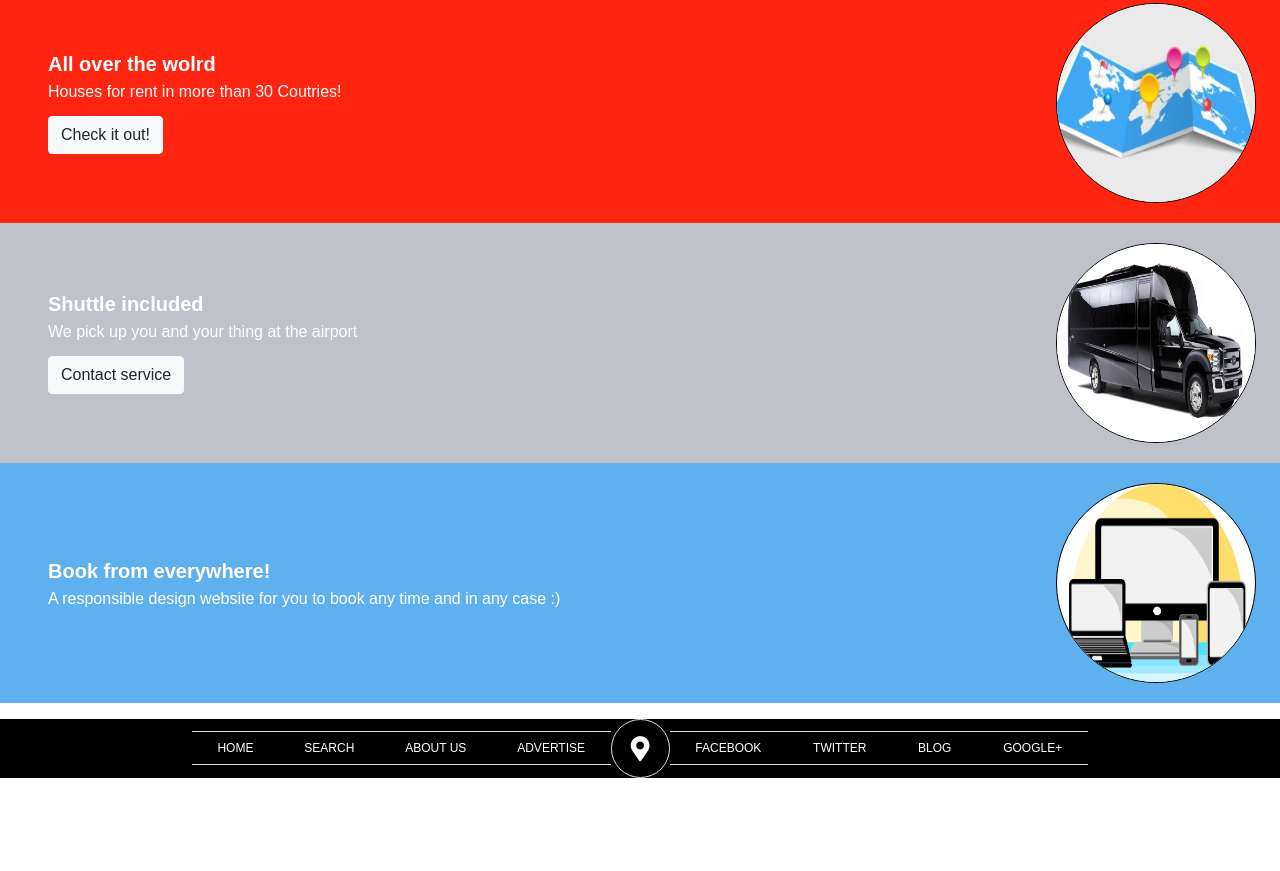
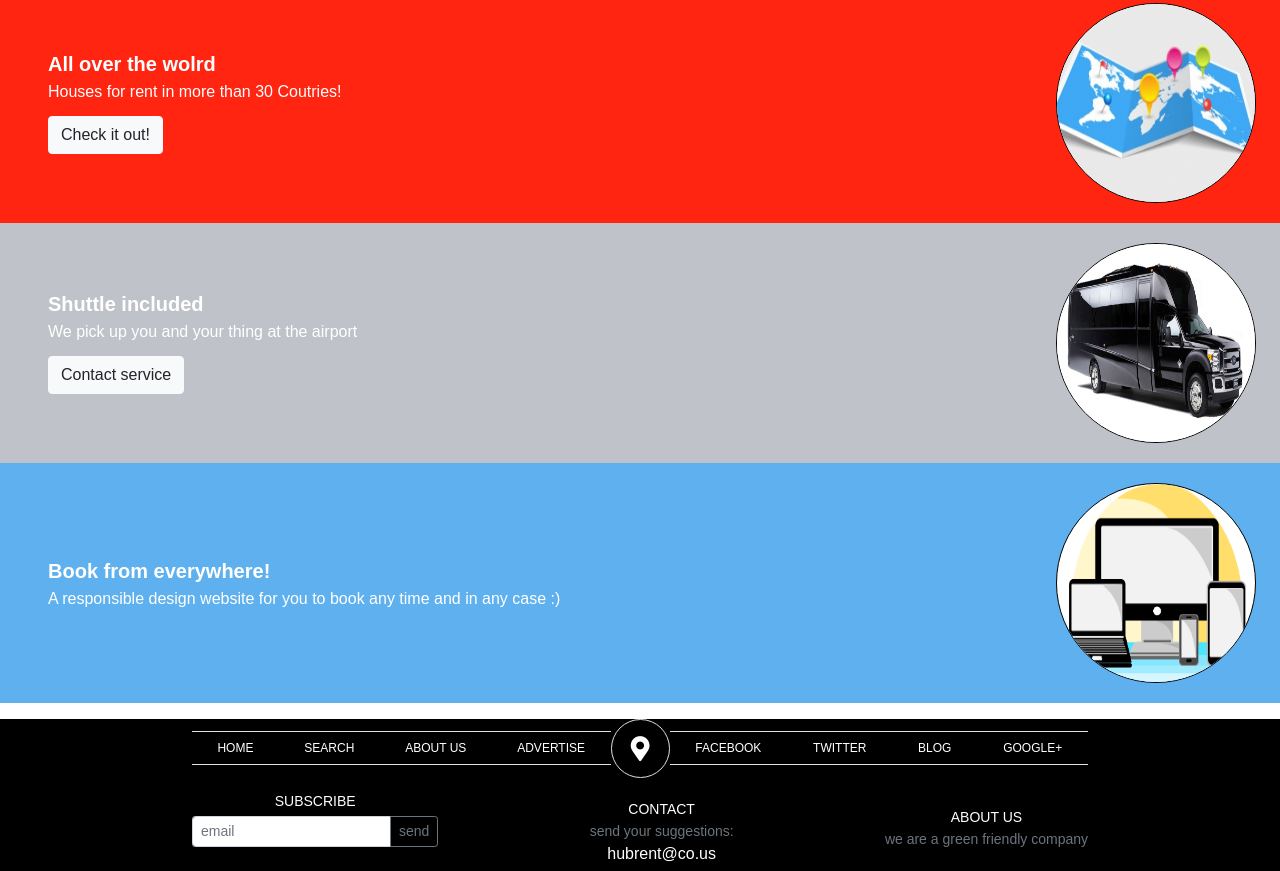
Before and after one commit to anapdh/html-css-capstoneproject, a plain HTML site: page index.html in a window 1280 px wide. Shown: the part 1251-2122 px from the top of the page. Before the commit the page ends 2029 px from the top, so only its background shows below. Drawn offline with Linux system fonts and the light colour scheme.

Commit message:
add second footer

```diff
--- a/assets/style.css
+++ b/assets/style.css
@@ -96,6 +96,18 @@ footer {
   text-align: center;
 }
 
+.foot2 {
+  width: 70%;
+}
+
+.foot2 h6 {
+  font-size: 14px;
+}
+
+.foot2 p {
+  font-size: 14px;
+}
+
 @media screen and (max-width: 480px) {
   .bg-img {
     width: 140px;
--- a/index.html
+++ b/index.html
@@ -148,6 +148,31 @@
   </ul>
   </div>
 
+  <div class="foot2 foot-links d-flex flex-column flex-sm-row justify-content-between align-items-center mx-auto mt-3">
+
+    <div class="mr-3 text-center">
+      <h6 class="text-white">SUBSCRIBE</h6>
+      <div class="input-group input-group-sm mb-3 py-2">
+        <input type="text" class="form-control" placeholder="email" aria-label="small" aria-describedby="inputGroup-sizing-sm">
+        <div class="input-group-append">
+          <button class="btn btn-outline-secondary" type="button">send</button>
+        </div>
+      </div>
+    </div>
+
+    <div class="mx-3 text-center">
+      <h6 class="text-white">CONTACT</h6>
+      <p class="py-2 text-muted">send your suggestions:</p>
+      <a href="#">hubrent@co.us</a>
+    </div>
+
+    <div class="ml-3 text-center">
+      <h6 class="text-white">ABOUT US</h6>
+      <p class="py-2 text-muted">we are a green friendly company</p>
+    </div>
+
+  </div>
+
 
 
 </footer>
```
